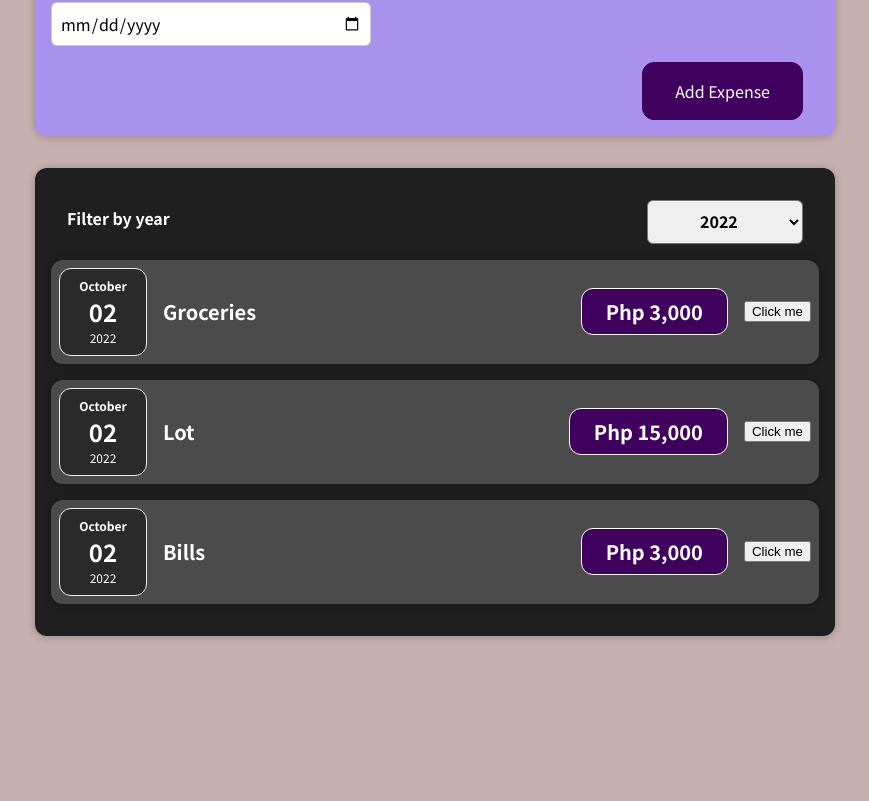
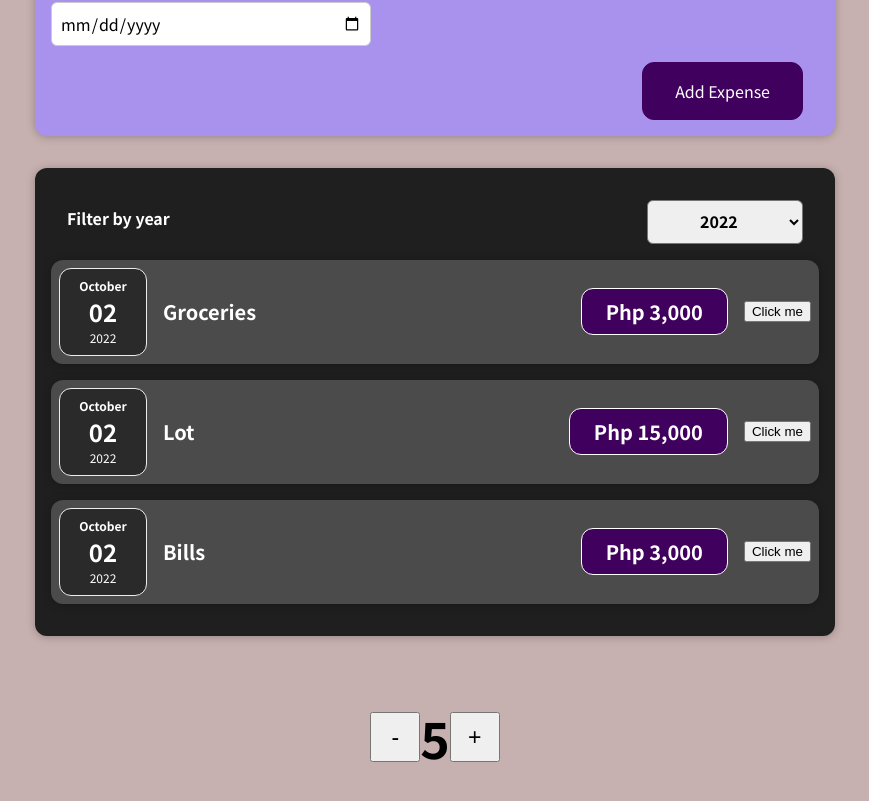
Before and after one commit to angielynr/01-starting-setup, a React (Create React App) app: page / in a window 1280 px wide. Shown: the part 241-1042 px from the top of the page, without its empty margins (205-1074 px from the left). Before the commit the page ends 909 px from the top, so only its background shows below. Built offline with nearby package versions, Linux system fonts and the light colour scheme.

Commit message:
Refactored

```diff
--- a/src/App.js
+++ b/src/App.js
@@ -1,8 +1,9 @@
+import { useState } from "react";
 import Expenses from "./components/Expenses/Expenses";
 import NewExpense from "./components/NewExpenses/NewExpense";
+import Counter from "./components/Counter/Counter";
 
-const App = () => {
-  const expenses = [
+const initialExpenses = [
   {
     id: "e1",
     title: "Groceries",
@@ -23,15 +24,20 @@ const App = () => {
   },
 ];
 
+const App = () => {
+  const [expenses, setExpenses] = useState(initialExpenses);
+
   const addExpenseHandler = (expense) => {
-    console.log(expense);
-    console.log("in app.js");
+    setExpenses((prevExpense) => {
+      return [expense, ...prevExpense];
+    });
   };
   return (
     <div>
       <h2 className="title">Expense App</h2>
       <NewExpense onAddExpense={addExpenseHandler} />
       <Expenses items={expenses} />
+      <Counter />
     </div>
   );
 };
--- /dev/null
+++ b/src/components/Counter/Counter.css
@@ -0,0 +1,16 @@
+.counter-container {
+  display: flex;
+  align-items: center;
+  justify-content: center;
+  margin: 0 auto;
+}
+
+.button-counter {
+  font-size: 23px;
+  height: 50px;
+  width: 50px;
+}
+
+h1 {
+  font-size: 50px;
+}
--- /dev/null
+++ b/src/components/Counter/Counter.js
@@ -0,0 +1,25 @@
+import React, { useState } from "react";
+import "./Counter.css";
+export default function Counter() {
+  const [count, setCount] = useState(5);
+
+  const decrementCount = () => {
+    setCount((prevCount) => prevCount - 1);
+  };
+
+  const incrementCount = () => {
+    setCount((prevCount) => prevCount + 1);
+  };
+
+  return (
+    <div className="counter-container">
+      <button onClick={decrementCount} className="button-counter">
+        -
+      </button>
+      <h1>{count}</h1>
+      <button onClick={incrementCount} className="button-counter">
+        +
+      </button>
+    </div>
+  );
+}
--- a/src/components/Expenses/Expenses.js
+++ b/src/components/Expenses/Expenses.js
@@ -18,21 +18,13 @@ const Expenses = (data) => {
           selectedYear={filteredYear}
           onChangeYearFilter={filterChangeHandler}
         />
-        <ExpenseItem
-          title={data.items[0].title}
-          amount={data.items[0].amount}
-          date={data.items[0].date}
-        />
-        <ExpenseItem
-          title={data.items[1].title}
-          amount={data.items[1].amount}
-          date={data.items[1].date}
-        />
-        <ExpenseItem
-          title={data.items[2].title}
-          amount={data.items[2].amount}
-          date={data.items[2].date}
-        />
+        {data.items.map((expense) => (
+          <ExpenseItem
+            title={expense.title}
+            amount={expense.amount}
+            date={expense.date}
+          />
+        ))}
       </Card>
     </div>
   );
```
Also changed, not shown: 1 other file (tests, documents, lock files or other folders). Lines whose indentation alone changed are shown as unchanged.
